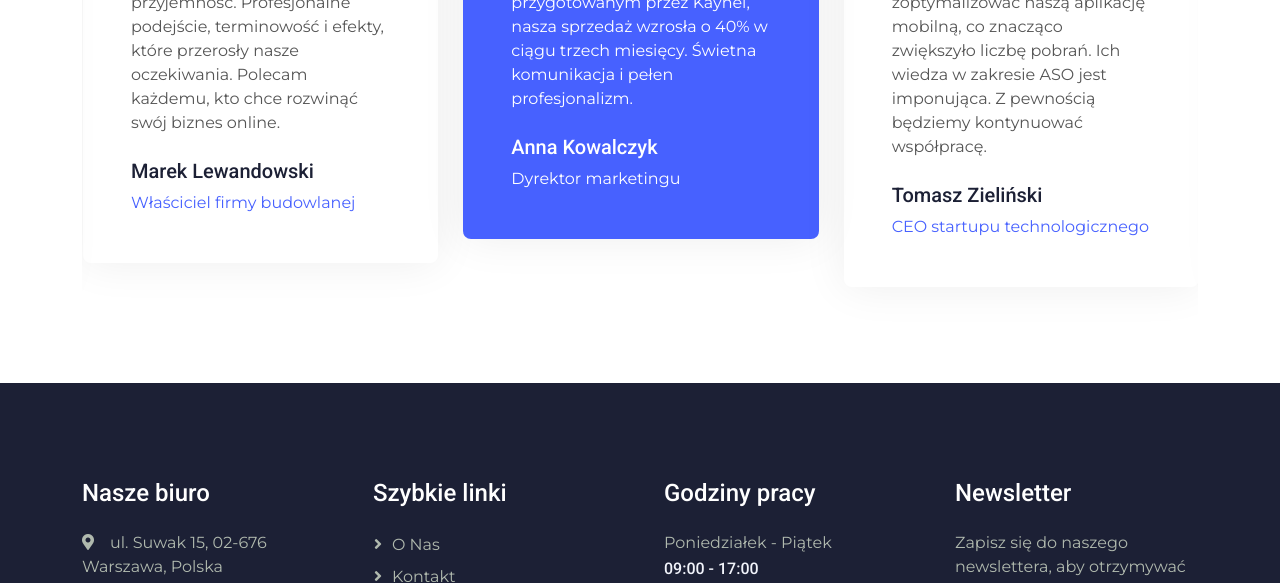
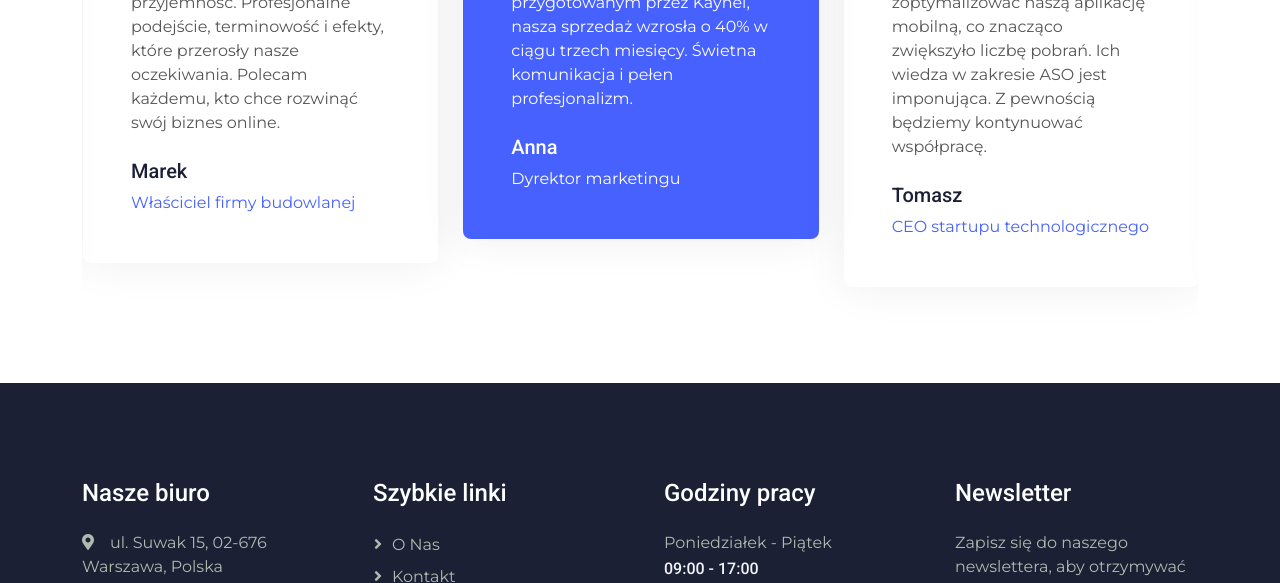
Before and after one commit to kaynelapps/kaynel, a plain HTML site: page index.html in a window 1280 px wide. Shown: the part 6020-6603 px from the top of the page. Drawn offline with nearby package versions, Linux system fonts and the light colour scheme.

Commit message:
index.html

```diff
--- a/index.html
+++ b/index.html
@@ -607,25 +607,25 @@
             <div class="testimonial-item rounded p-4 p-lg-5 mb-5">
                 <img class="mb-4" src="img/testimonial-1.jpg" alt="">
                 <p class="mb-4">Współpraca z Kaynel to czysta przyjemność. Profesjonalne podejście, terminowość i efekty, które przerosły nasze oczekiwania. Polecam każdemu, kto chce rozwinąć swój biznes online.</p>
-                <h5>Marek Lewandowski</h5>
+                <h5>Marek</h5>
                 <span class="text-primary">Właściciel firmy budowlanej</span>
             </div>
             <div class="testimonial-item rounded p-4 p-lg-5 mb-5">
                 <img class="mb-4" src="img/testimonial-2.jpg" alt="">
                 <p class="mb-4">Dzięki kampaniom Google Ads przygotowanym przez Kaynel, nasza sprzedaż wzrosła o 40% w ciągu trzech miesięcy. Świetna komunikacja i pełen profesjonalizm.</p>
-                <h5>Anna Kowalczyk</h5>
+                <h5>Anna</h5>
                 <span class="text-primary">Dyrektor marketingu</span>
             </div>
             <div class="testimonial-item rounded p-4 p-lg-5 mb-5">
                 <img class="mb-4" src="img/testimonial-3.jpg" alt="">
                 <p class="mb-4">Kaynel pomógł nam zoptymalizować naszą aplikację mobilną, co znacząco zwiększyło liczbę pobrań. Ich wiedza w zakresie ASO jest imponująca. Z pewnością będziemy kontynuować współpracę.</p>
-                <h5>Tomasz Zieliński</h5>
+                <h5>Tomasz</h5>
                 <span class="text-primary">CEO startupu technologicznego</span>
             </div>
             <div class="testimonial-item rounded p-4 p-lg-5 mb-5">
                 <img class="mb-4" src="img/testimonial-5.jpg" alt="">
                 <p class="mb-4">Darmowy hosting na całe życie to coś, czego nie oferuje żadna inna agencja! Dzięki Kaynel zaoszczędziliśmy znaczne środki, które możemy przeznaczyć na rozwój naszego biznesu.</p>
-                <h5>Piotr Dąbrowski</h5>
+                <h5>Piotr</h5>
                 <span class="text-primary">Właściciel sklepu internetowego</span>
             </div>
         </div>
```
